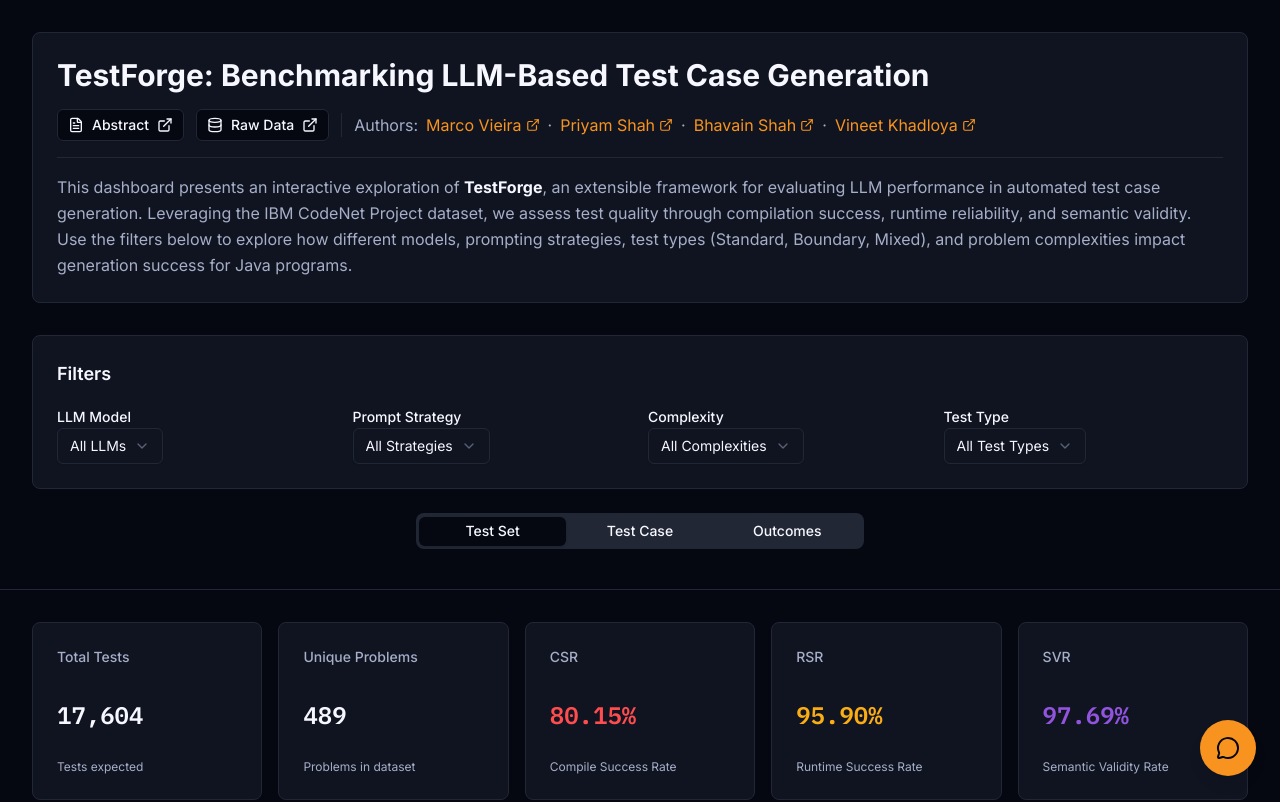
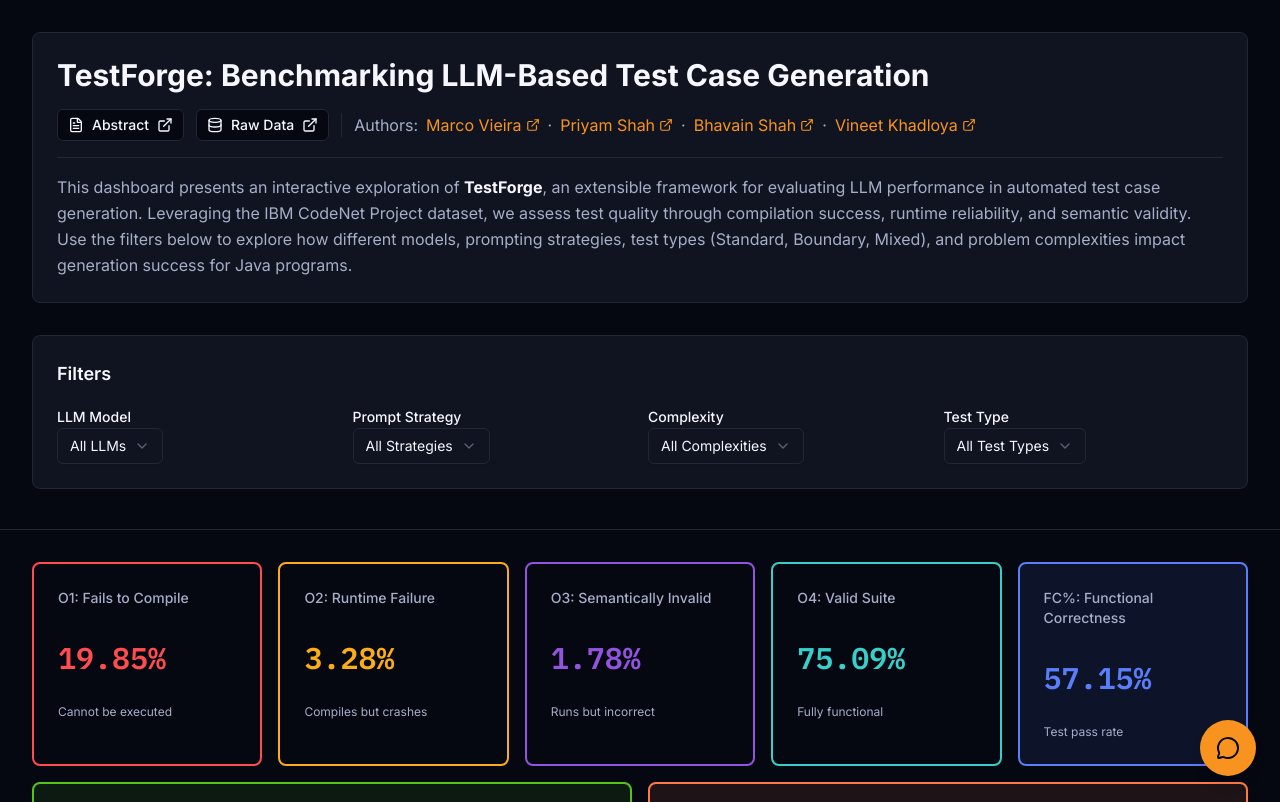
Before and after one commit to priyam-02/testforge-dashboard, a Next.js app: page / in a window 1280 px wide. Shown: the top 802 px of the page. Built offline with nearby package versions, Linux system fonts and the light colour scheme.

Commit message:
chore: updated filter component to show outcomes view only

```diff
--- a/src/app/page.tsx
+++ b/src/app/page.tsx
@@ -2,7 +2,7 @@
 
 import { useEffect, useState } from "react";
 import { FilterPanel } from "@/components/filters/FilterPanel";
-import { MetricViewToggle } from "@/components/filters/MetricViewToggle";
+// import { MetricViewToggle } from "@/components/filters/MetricViewToggle"; // Hidden - outcomes is default view
 import { SummaryCards } from "@/components/analytics/SummaryCards";
 import { LLMComparisonChart } from "@/components/analytics/LLMComparisonChart";
 import { ComplexityTrendChart } from "@/components/analytics/ComplexityTrendChart";
@@ -246,8 +246,8 @@ export default function Home() {
           {/* Filters */}
           <FilterPanel />
 
-          {/* Metric View Toggle */}
-          <MetricViewToggle />
+          {/* Metric View Toggle - Hidden, outcomes is default */}
+          {/* <MetricViewToggle /> */}
         </div>
       </div>
 
--- a/src/hooks/useFilters.ts
+++ b/src/hooks/useFilters.ts
@@ -18,7 +18,7 @@ const initialState: FilterState = {
   promptStrategy: null,
   complexity: null,
   testType: null,
-  metricView: 'test-set',
+  metricView: 'outcomes',
 };
 
 export const useFilters = create<FilterStore>()(
```
